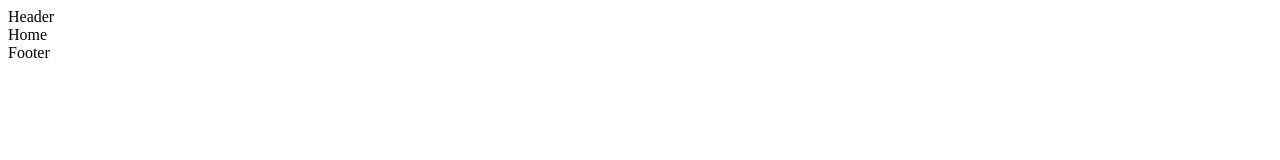
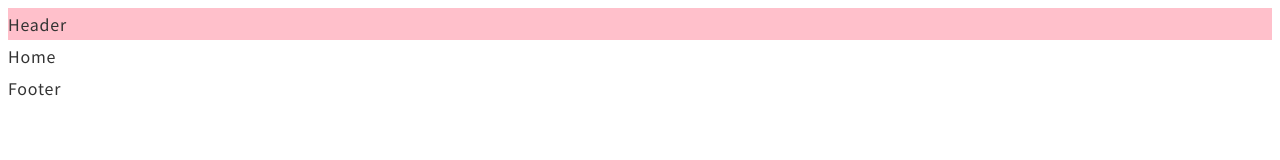
Before and after one commit to akitas-arrow/my-gatsby-project, a Gatsby site: page / in a window 1280 px wide. Built offline with nearby package versions, Linux system fonts and the light colour scheme; Gatsby itself is replaced by a stand-in of ours.

Commit message:
GlobalCSS作成

```diff
--- a/gatsby-config.js
+++ b/gatsby-config.js
@@ -24,11 +24,9 @@ module.exports = {
         background_color: `#663399`,
         theme_color: `#663399`,
         display: `minimal-ui`,
-        icon: `src/images/gatsby-icon.png`, // This path is relative to the root of the site.
+        icon: `src/images/tomoeya-icon.png`, // This path is relative to the root of the site.
       },
     },
-    // this (optional) plugin enables Progressive Web App + Offline functionality
-    // To learn more, visit: https://gatsby.dev/offline
-    // `gatsby-plugin-offline`,
+    `gatsby-plugin-styled-components`
   ],
 }
--- a/src/components/Header.js
+++ /dev/null
@@ -1,11 +0,0 @@
-import React from 'react'
-
-function Header() {
-    return (
-        <div>
-            Header
-        </div>
-    )
-}
-
-export default Header
--- /dev/null
+++ b/src/components/Header/Header.js
@@ -0,0 +1,16 @@
+import React from 'react'
+import styled from 'styled-components'
+
+function Header() {
+    return (
+        <Wrapper>
+            Header
+        </Wrapper>
+    )
+}
+
+const Wrapper = styled.header`
+ background-color:pink;
+`
+
+export default Header
--- a/src/components/Layout.js
+++ b/src/components/Layout.js
@@ -1,10 +1,14 @@
 import React from 'react'
-import Header from './Header'
-import Footer from './Footer'
+import { createGlobalStyle } from 'styled-components'
+import "modern-css-reset"
+import "fontsource-noto-sans-jp"
+import Header from './Header/Header'
+import Footer from './Footer/Footer'
 
 function Layout({ children }) {
     return (
         <div>
+            <GlobalStyle />
             <Header />
                 { children }
             <Footer />
@@ -12,4 +16,13 @@ function Layout({ children }) {
     )
 }
 
+const GlobalStyle = createGlobalStyle`
+    body {
+        font-family: "Noto Sans JP";
+        line-height: 2em;
+        letter-spacing: 0.05em;
+        color: #333333;
+    }
+`
+
 export default Layout
```
Also changed, not shown: package.json (+7 -2 lines), src/components/Footer/Footer.js (renamed from src/components/Footer.js), src/components/shared/Button.js (added), src/components/shared/ContactButton.js (added), src/images/logo01.svg (added), src/images/logo02.svg (added), src/images/logo03.svg (added), src/images/tomoeya-icon.png (added), 1 other file.
